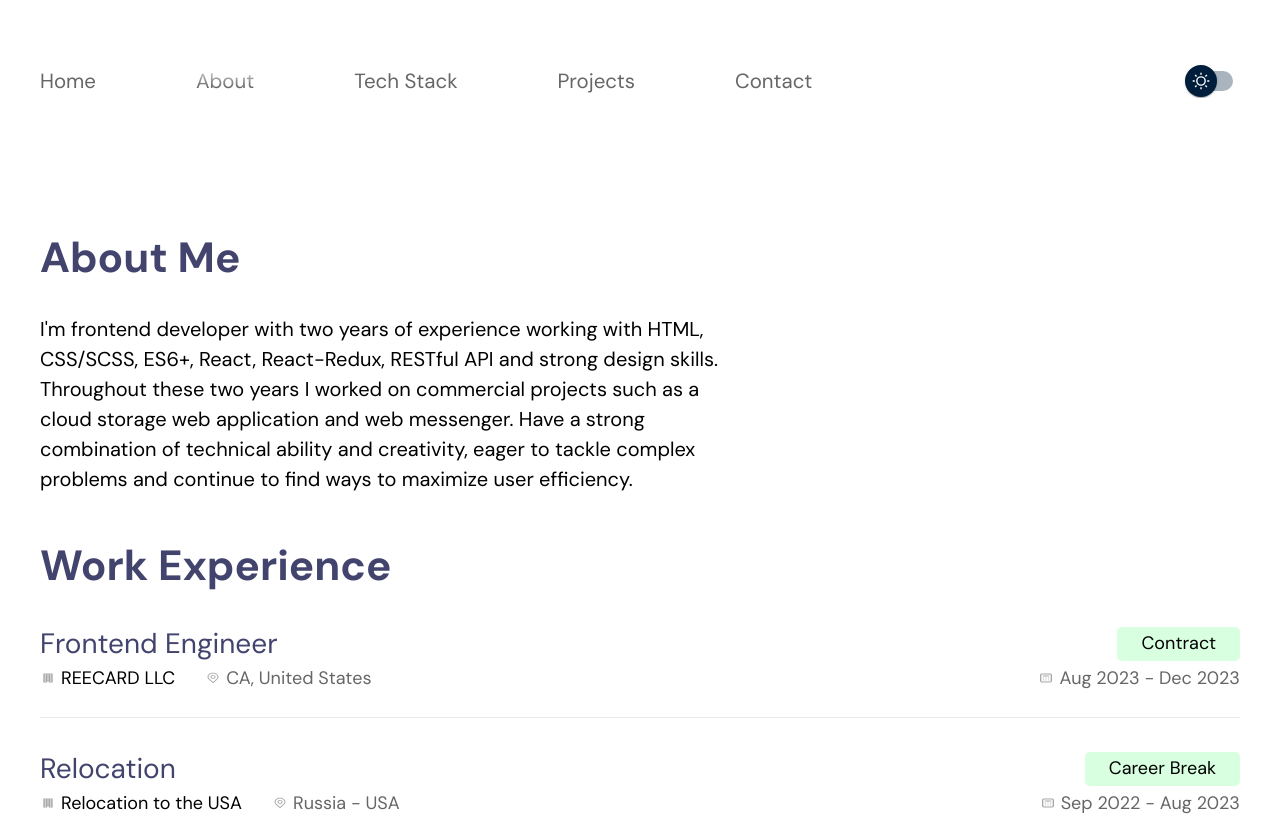
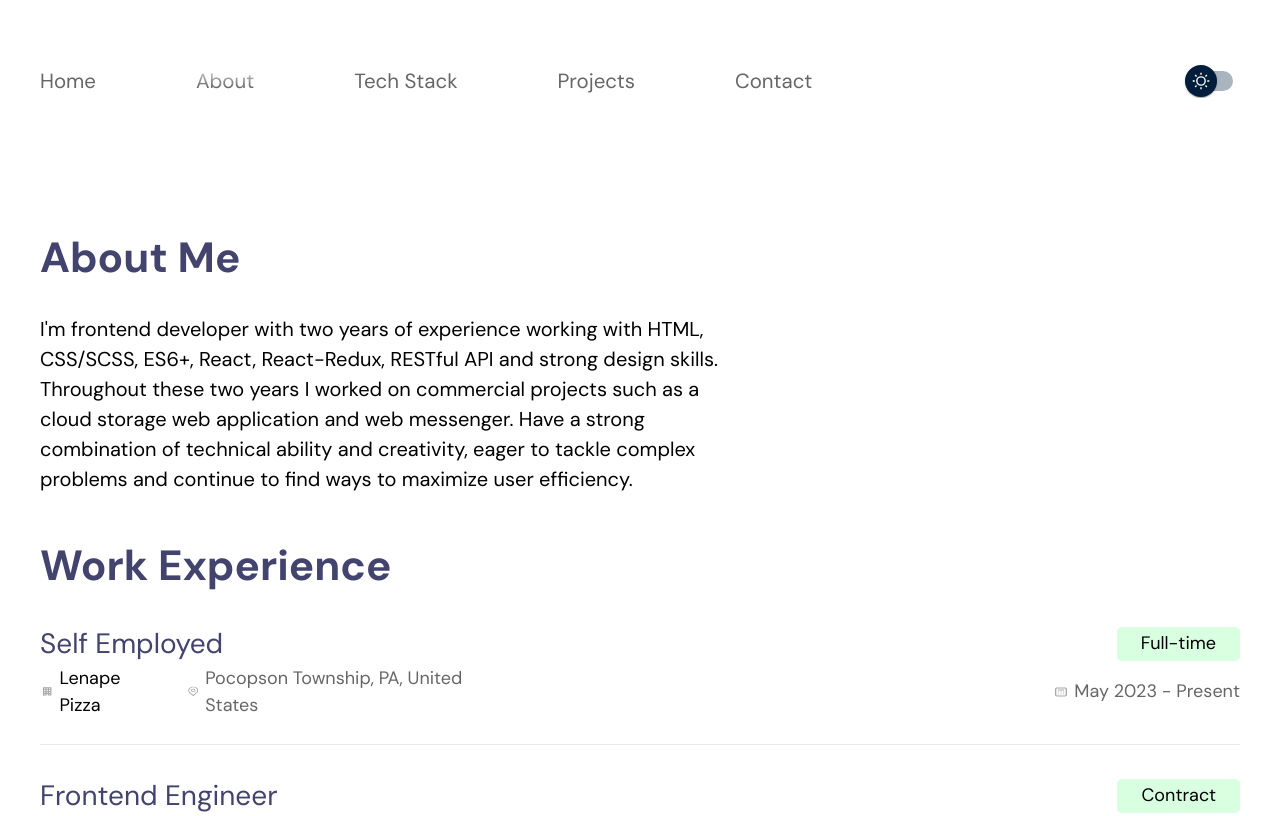
Before and after one commit to Birlogich/portfolio, a React (Create React App) app: page /about in a window 1280 px wide. Shown: the top 816 px of the page. Built offline with nearby package versions, Linux system fonts and the light colour scheme.

Commit message:
some minor chagnes

```diff
--- a/src/components/About/About.jsx
+++ b/src/components/About/About.jsx
@@ -3,6 +3,13 @@ import { JobSection } from "./JobSection";
 import { Link } from "react-router-dom";
 
 const jobs = [
+  {
+    title: "Self Employed",
+    type: "Full-time",
+    company: "Lenape Pizza",
+    location: "Pocopson Township, PA, United States",
+    time: "May 2023 - Present",
+  },
   {
     title: "Frontend Engineer",
     type: "Contract",
```
